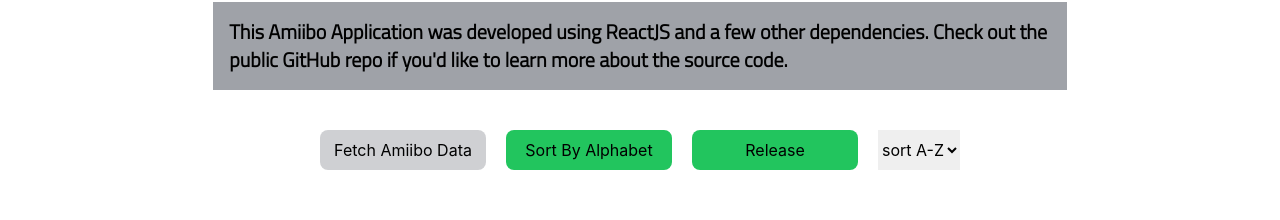
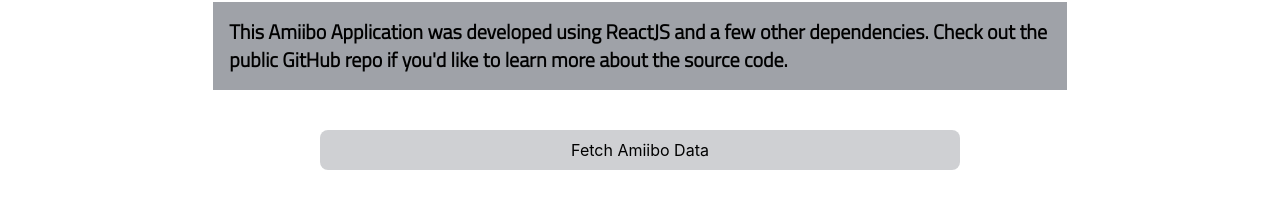
Before and after one commit to CleverOscar/Amibo_Guide, a React (Create React App) app in the folder amiibo-react-app/: page / in a window 1280 px wide. Shown: the part 279-499 px from the top of the page. Built offline with nearby package versions, Linux system fonts and the light colour scheme.

Commit message:
Updated UI
Filter component created, but still needs to update the UI.

Updated a few other styles

```diff
--- a/amiibo-react-app/src/Views/Amiibo/AmiiboCard.jsx
+++ b/amiibo-react-app/src/Views/Amiibo/AmiiboCard.jsx
@@ -13,13 +13,33 @@
     const [options, setOptions] = useState([
         {
             "label": "sort A-Z",
-            "value": 'sort A-Z'
+            "value": 'sort'
         },
         {
             "label": "release",
             "value": 'release'
         },
     ]);
+
+    function handleChange(e){
+        if(e.target.value === "sort"){
+            console.log("Sort has been selected")
+            sort()
+
+        }
+    }
+
+    function sort(){
+        setData(data.sort(function (a,b){
+            if (a.character < b.character) {
+                return -1;
+              }
+              if (a.character > b.character) {
+                return 1;
+              }
+              return 0;
+        }))
+    }
 
 
     function getAmiiboData() {
@@ -41,9 +61,6 @@
 
     }
 
-    function releaseDate(){
-       console.log('Released Date button')
-    }
 
     function sortByAlphabet(){
         data.amiibo.sort(function (a,b){
@@ -64,23 +81,24 @@
             </div>
 
             <div className='mx-auto w-1/2 flex flex-col md:flex-row justify-between gap-5 '>
-                <button type="button" onClick={getAmiiboData} className='bg-gray-900/20 p-2 rounded-lg hover:bg-gray-900/80 w-full' >
-                    Fetch Amiibo Data
-                </button>
 
-                <button className='w-full bg-green-500 hover:bg-green-900 p-2 rounded-lg' onClick={ alphabeticalOrder} >
-                    Sort By Alphabet
-                </button>
+                { data.length > 0 ?
 
+                    <>
 
-                <button className='w-full bg-green-500 hover:bg-green-900 p-2 rounded-lg' onClick={ releaseDate} >
-                    Release
-                </button>
+                        <select onChange={handleChange} className="bg-gray-600/50 px-2 py-3 items-center mx-auto">
+                            <option selected disabled hidden>Change Filter</option>
+                            {options.map(op => <option value={op.value}>{op.label}</option>)}
+                        </select>
+                    </>
+                    :
+                    <>
+                        <button type="button" onClick={getAmiiboData} className='bg-gray-900/20 p-2 rounded-lg hover:bg-gray-900/80 w-full'>
+                            Fetch Amiibo Data
+                        </button>
+                    </>
 
-
-                <select>
-                    {options.map(op => <option value={op.value}>{op.label}</option>)}
-                </select>
+                }
 
             </div>
         </div>
--- a/amiibo-react-app/src/Views/Amiibo/AmiiboInfo.jsx
+++ b/amiibo-react-app/src/Views/Amiibo/AmiiboInfo.jsx
@@ -6,7 +6,7 @@
 
     return(
         <div className='mx-auto w-full md:mx-0 md:flex md:flex-col'>
-            <div className='my-10 bg-gray-500/30 shadow-xl border-2 border-black rounded-lg p-4  mx-auto' key={data.tail}>
+            <div className='my-10 bg-gray-500/30 shadow-xl border-2 border-black rounded-lg p-4  mx-auto transition ease-in-out hover:scale-110 duration-300 ' key={data.tail}>
 
 
                 <img src={data.image} alt={data.character} className="mx-auto w-auto drop-shadow-2xl  max-h-56"/>
--- a/amiibo-react-app/src/Views/Amiibo/Pagination/Pagination.jsx
+++ b/amiibo-react-app/src/Views/Amiibo/Pagination/Pagination.jsx
@@ -45,7 +45,7 @@
         along with page numbers, in our case, 5 page
         numbers at a time
     */}
-    <div className="flex flex-row justify-around">
+    <div className="flex flex-row justify-around text-2xl">
       {/* previous button */}
       <button
         onClick={goToPreviousPage}
@@ -59,7 +59,7 @@
         <button
           key={index}
           onClick={changePage}
-          className={`paginationItem ${currentPage === item ? 'active' : null}`}
+          className={` paginationItem ${currentPage === item ? ' px-3 py-2 bg-gray-500/30 ' : null}`}
         >
           <span>{item}</span>
         </button>
```
